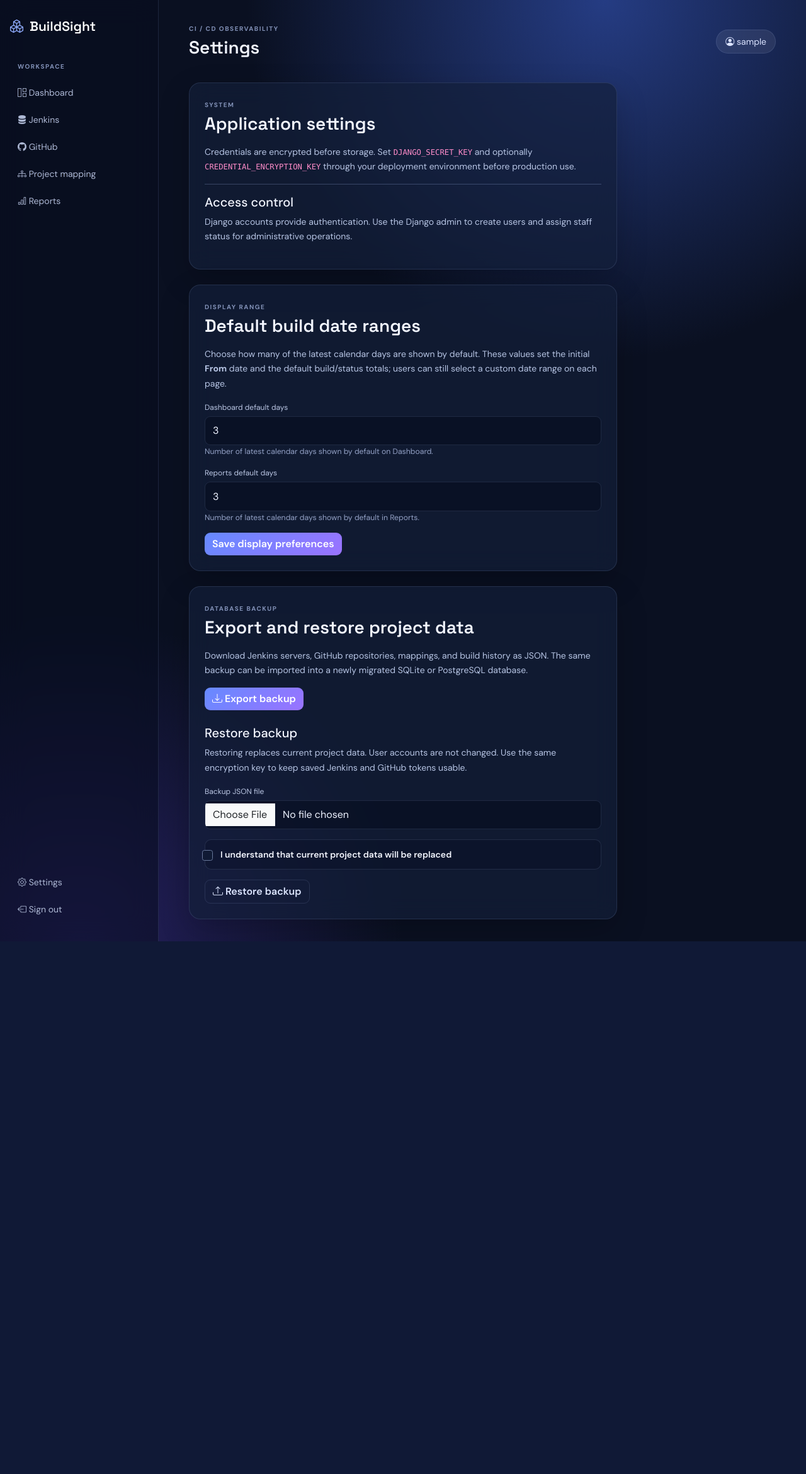
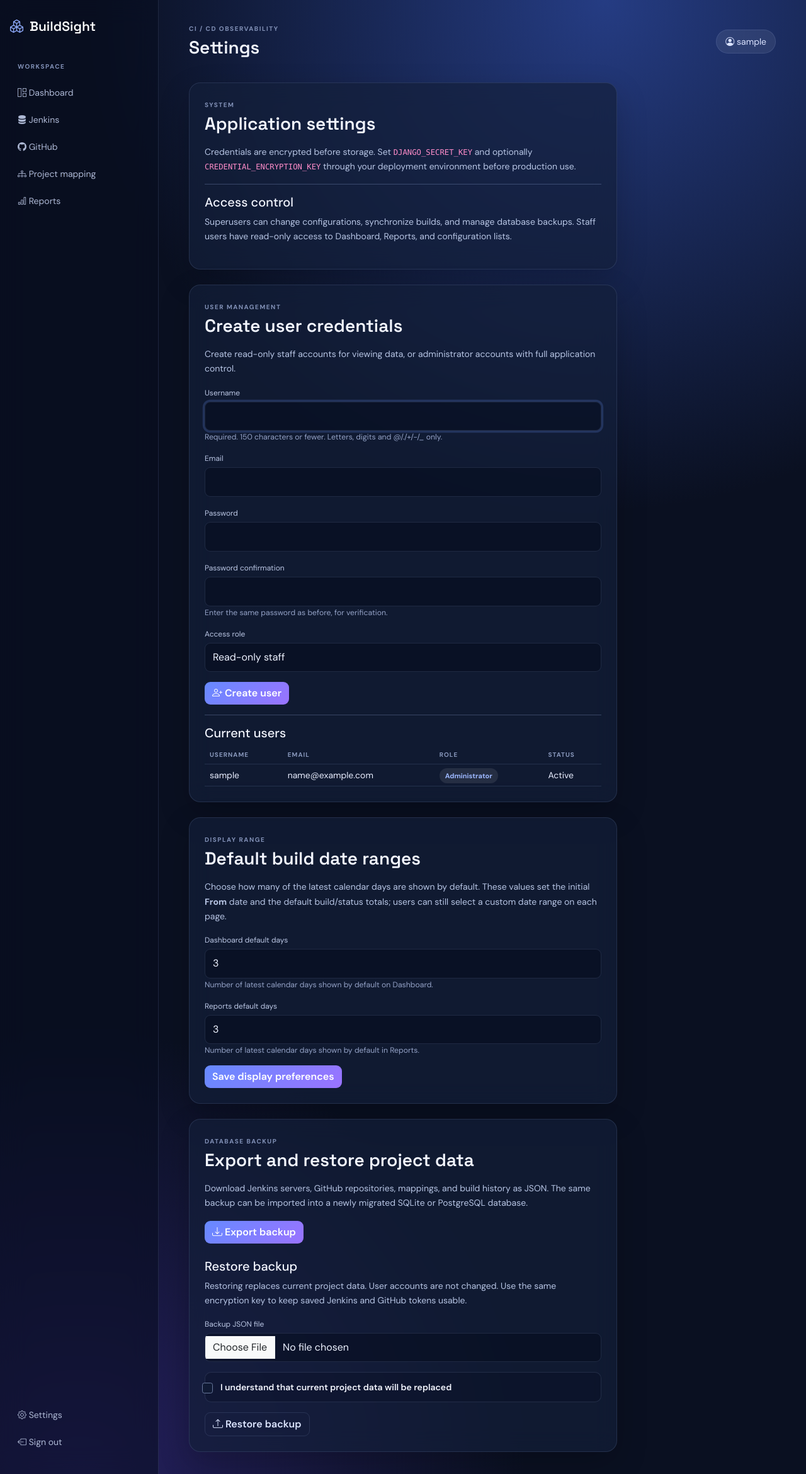
Before and after one commit to ChandraKrishna/BuildSight, a Django app: page /settings/ in a window 1280 px wide. Shown: the whole page at 63% size. Before the commit the page ends 1495 px from the top, so only its background shows below. Run offline with Django 5.2, Linux system fonts and the light colour scheme; the visitor is signed in with stand-in values (Sample User, id 1); data comes from the database, SQL or seed files in the repository.

Commit message:
Add settings user management and read-only staff roles

```diff
--- a/core/forms.py
+++ b/core/forms.py
@@ -1,4 +1,7 @@
 from django import forms
+from django.contrib.auth.forms import UserCreationForm
+from django.contrib.auth.models import User
+from django.db import models
 from .models import DisplayPreference, GitHubRepository, JenkinsServer, ProjectMapping
 
 class GlassForm(forms.ModelForm):
@@ -60,3 +63,28 @@ class DisplayPreferenceForm(forms.ModelForm):
             if cleaned.get(name) is not None and not 1 <= cleaned[name] <= 365:
                 self.add_error(name, 'Enter a value from 1 to 365 days.')
         return cleaned
+
+class ManagedUserCreationForm(UserCreationForm):
+    class Role(models.TextChoices):
+        READ_ONLY = 'readonly', 'Read-only staff'
+        ADMIN = 'admin', 'Administrator'
+
+    email = forms.EmailField(required=False)
+    role = forms.ChoiceField(choices=Role.choices, initial=Role.READ_ONLY, label='Access role')
+
+    class Meta(UserCreationForm.Meta):
+        model = User
+        fields = ('username', 'email')
+
+    def __init__(self, *args, **kwargs):
+        super().__init__(*args, **kwargs)
+        for field in self.fields.values():
+            field.widget.attrs['class'] = 'form-select' if field is self.fields['role'] else 'form-control'
+
+    def save(self, commit=True):
+        user = super().save(commit=False)
+        user.email = self.cleaned_data['email']
+        user.is_staff = True
+        user.is_superuser = self.cleaned_data['role'] == self.Role.ADMIN
+        if commit: user.save()
+        return user
--- a/core/urls.py
+++ b/core/urls.py
@@ -6,5 +6,5 @@ urlpatterns = [
  path('jenkins/', views.jenkins_list, name='jenkins_list'), path('jenkins/new/', views.configuration, {'kind':'jenkins'}, name='jenkins_new'), path('jenkins/<int:pk>/edit/', views.configuration, {'kind':'jenkins'}, name='jenkins_edit'), path('jenkins/<int:pk>/validate/', views.validate_connection, {'kind':'jenkins'}, name='jenkins_validate'),
  path('github/', views.github_list, name='github_list'), path('github/new/', views.configuration, {'kind':'github'}, name='github_new'), path('github/<int:pk>/edit/', views.configuration, {'kind':'github'}, name='github_edit'), path('github/<int:pk>/validate/', views.validate_connection, {'kind':'github'}, name='github_validate'),
  path('mappings/', views.mapping_list, name='mapping_list'), path('mappings/new/', views.configuration, {'kind':'mapping'}, name='mapping_new'), path('mappings/<int:pk>/edit/', views.configuration, {'kind':'mapping'}, name='mapping_edit'), path('mappings/<int:pk>/sync/', views.synchronize, name='mapping_sync'),
- path('reports/', views.reports, name='reports'), path('settings/', views.settings_view, name='settings'), path('settings/display-preferences/', views.update_display_preferences, name='display_preferences'), path('settings/backup/', views.database_backup, name='database_backup'), path('settings/restore/', views.database_restore, name='database_restore'),
+ path('reports/', views.reports, name='reports'), path('settings/', views.settings_view, name='settings'), path('settings/users/', views.create_managed_user, name='create_managed_user'), path('settings/display-preferences/', views.update_display_preferences, name='display_preferences'), path('settings/backup/', views.database_backup, name='database_backup'), path('settings/restore/', views.database_restore, name='database_restore'),
 ]
--- a/core/views.py
+++ b/core/views.py
@@ -6,15 +6,18 @@ from django.contrib import messages
 from django.contrib.auth import login
 from django.contrib.auth.decorators import login_required, user_passes_test
 from django.contrib.auth.forms import AuthenticationForm
+from django.contrib.auth.models import User
 from django.http import HttpResponse
 from django.core.paginator import Paginator
 from django.core.management import call_command
 from django.db import transaction
 from django.shortcuts import get_object_or_404, redirect, render
-from .forms import DatabaseRestoreForm, DisplayPreferenceForm, GitHubRepositoryForm, JenkinsServerForm, ProjectMappingForm
+from .forms import DatabaseRestoreForm, DisplayPreferenceForm, GitHubRepositoryForm, JenkinsServerForm, ManagedUserCreationForm, ProjectMappingForm
 from .models import AuditLog, Build, DisplayPreference, GitHubRepository, JenkinsServer, ProjectMapping
 from .repositories import ConfigurationRepository
 from .services import DashboardService, GitHubService, JenkinsService, audit, encrypt
+
+superuser_required = user_passes_test(lambda user: user.is_superuser)
 
 def login_view(request):
     if request.user.is_authenticated: return redirect('dashboard')
@@ -36,7 +39,7 @@ def paginate_builds(context, request):
     context.update({'builds': page, 'page_obj': page, 'page_numbers': page.paginator.get_elided_page_range(number=page.number, on_each_side=2, on_ends=1), 'pagination_query': query.urlencode()})
     return context
 
-@login_required
+@superuser_required
 def configuration(request, kind, pk=None):
     model, form_class, label = {'jenkins': (JenkinsServer, JenkinsServerForm, 'Jenkins server'), 'github': (GitHubRepository, GitHubRepositoryForm, 'GitHub repository'), 'mapping': (ProjectMapping, ProjectMappingForm, 'project mapping')}[kind]
     instance = get_object_or_404(model, pk=pk) if pk else None
@@ -59,7 +62,7 @@ def github_list(request): return render(request, 'core/config_list.html', {'titl
 @login_required
 def mapping_list(request): return render(request, 'core/config_list.html', {'title':'Project Mappings','kind':'mapping','items': ProjectMapping.objects.select_related('jenkins_server','github_repository')})
 
-@login_required
+@superuser_required
 def validate_connection(request, kind, pk):
     entity = get_object_or_404(JenkinsServer if kind == 'jenkins' else GitHubRepository, pk=pk)
     if not entity.enabled:
@@ -71,7 +74,7 @@ def validate_connection(request, kind, pk):
     audit(request.user, 'validated_connection', str(entity), service=kind)
     return redirect(f'{kind}_list')
 
-@login_required
+@superuser_required
 def synchronize(request, pk):
     mapping = get_object_or_404(ProjectMapping, pk=pk)
     if not mapping.enabled or not mapping.jenkins_server.enabled or not mapping.github_repository.enabled:
@@ -92,13 +95,15 @@ def reports(request):
         return response
     return render(request, 'core/reports.html', paginate_builds(context, request))
 
+def settings_context(**overrides):
+    context = {'restore_form': DatabaseRestoreForm(), 'display_form': DisplayPreferenceForm(instance=DisplayPreference.get_solo()), 'user_form': ManagedUserCreationForm(), 'managed_users': User.objects.order_by('username'), 'is_admin': True}
+    context.update(overrides)
+    return context
+
 @login_required
-def settings_view(request): return render(request, 'core/settings.html', {'restore_form': DatabaseRestoreForm(), 'display_form': DisplayPreferenceForm(instance=DisplayPreference.get_solo()), 'is_admin': request.user.is_staff})
+def settings_view(request): return render(request, 'core/settings.html', settings_context(is_admin=request.user.is_superuser))
 
-def staff_required(view):
-    return login_required(user_passes_test(lambda user: user.is_staff)(view))
-
-@staff_required
+@superuser_required
 def database_backup(request):
     response = HttpResponse(content_type='application/json')
     response['Content-Disposition'] = 'attachment; filename="buildsight-backup.json"'
@@ -106,21 +111,21 @@ def database_backup(request):
     audit(request.user, 'exported_database_backup', 'project data')
     return response
 
-@staff_required
+@superuser_required
 def database_restore(request):
     if request.method != 'POST': return redirect('settings')
     form = DatabaseRestoreForm(request.POST, request.FILES)
     if not form.is_valid():
-        return render(request, 'core/settings.html', {'restore_form': form, 'is_admin': True})
+        return render(request, 'core/settings.html', settings_context(restore_form=form))
     uploaded = form.cleaned_data['backup_file']
     if uploaded.size > 20 * 1024 * 1024:
         form.add_error('backup_file', 'Backup files must be 20 MB or smaller.')
-        return render(request, 'core/settings.html', {'restore_form': form, 'is_admin': True})
+        return render(request, 'core/settings.html', settings_context(restore_form=form))
     raw = uploaded.read()
     try: json.loads(raw.decode('utf-8'))
     except (UnicodeDecodeError, json.JSONDecodeError):
         form.add_error('backup_file', 'Upload a valid BuildSight JSON backup file.')
-        return render(request, 'core/settings.html', {'restore_form': form, 'is_admin': True})
+        return render(request, 'core/settings.html', settings_context(restore_form=form))
     temporary_file = None
     try:
         with tempfile.NamedTemporaryFile(mode='wb', suffix='.json', delete=False) as temporary_file:
@@ -138,11 +143,11 @@ def database_restore(request):
         return redirect('settings')
     except Exception as exc:
         form.add_error('backup_file', f'Restore failed: {exc}')
-        return render(request, 'core/settings.html', {'restore_form': form, 'is_admin': True})
+        return render(request, 'core/settings.html', settings_context(restore_form=form))
     finally:
         if temporary_file and os.path.exists(temporary_file.name): os.unlink(temporary_file.name)
 
-@staff_required
+@superuser_required
 def update_display_preferences(request):
     if request.method != 'POST': return redirect('settings')
     form = DisplayPreferenceForm(request.POST, instance=DisplayPreference.get_solo())
@@ -151,4 +156,15 @@ def update_display_preferences(request):
         audit(request.user, 'updated_display_preferences', 'dashboard and reports')
         messages.success(request, 'Default date ranges updated.')
         return redirect('settings')
-    return render(request, 'core/settings.html', {'restore_form': DatabaseRestoreForm(), 'display_form': form, 'is_admin': True})
+    return render(request, 'core/settings.html', settings_context(display_form=form))
+
+@superuser_required
+def create_managed_user(request):
+    if request.method != 'POST': return redirect('settings')
+    form = ManagedUserCreationForm(request.POST)
+    if form.is_valid():
+        user = form.save()
+        audit(request.user, 'created_user', user.username, role=form.cleaned_data['role'])
+        messages.success(request, f'User {user.username} created successfully.')
+        return redirect('settings')
+    return render(request, 'core/settings.html', settings_context(user_form=form))
--- a/templates/core/settings.html
+++ b/templates/core/settings.html
@@ -1,7 +1,8 @@
 {% extends 'base.html' %}
 {% block page_title %}Settings{% endblock %}
 {% block content %}
-<section class="glass-panel form-panel"><span class="eyebrow">SYSTEM</span><h2>Application settings</h2><p class="settings-copy mt-3">Credentials are encrypted before storage. Set <code>DJANGO_SECRET_KEY</code> and optionally <code>CREDENTIAL_ENCRYPTION_KEY</code> through your deployment environment before production use.</p><hr><h5>Access control</h5><p class="settings-copy">Django accounts provide authentication. Use the Django admin to create users and assign staff status for administrative operations.</p></section>
-<section class="glass-panel form-panel mt-4"><span class="eyebrow">DISPLAY RANGE</span><h2>Default build date ranges</h2><p class="settings-copy mt-3">Choose how many of the latest calendar days are shown by default. These values set the initial <strong>From</strong> date and the default build/status totals; users can still select a custom date range on each page.</p>{% if is_admin %}<form method="post" action="{% url 'display_preferences' %}">{% csrf_token %}{% for field in display_form %}<div class="mb-3"><label class="form-label">{{ field.label }}</label>{{ field }}<small>{{ field.help_text }}</small>{{ field.errors }}</div>{% endfor %}<button class="btn btn-primary" type="submit">Save display preferences</button></form>{% else %}<p class="settings-copy">Only staff administrators can update these defaults.</p>{% endif %}</section>
-<section class="glass-panel form-panel mt-4"><span class="eyebrow">DATABASE BACKUP</span><h2>Export and restore project data</h2><p class="settings-copy mt-3">Download Jenkins servers, GitHub repositories, mappings, and build history as JSON. The same backup can be imported into a newly migrated SQLite or PostgreSQL database.</p>{% if is_admin %}<div class="d-flex gap-2 mb-4"><a class="btn btn-primary" href="{% url 'database_backup' %}"><i class="bi bi-download"></i> Export backup</a></div><form method="post" action="{% url 'database_restore' %}" enctype="multipart/form-data">{% csrf_token %}<h5>Restore backup</h5><p class="settings-copy">Restoring replaces current project data. User accounts are not changed. Use the same encryption key to keep saved Jenkins and GitHub tokens usable.</p><div class="mb-3"><label class="form-label">{{ restore_form.backup_file.label }}</label>{{ restore_form.backup_file }}{{ restore_form.backup_file.errors }}</div><div class="form-check active-check mb-3">{{ restore_form.confirm_replace }}<label class="form-check-label" for="{{ restore_form.confirm_replace.id_for_label }}">{{ restore_form.confirm_replace.label }}</label>{{ restore_form.confirm_replace.errors }}</div><button class="btn btn-outline-light" type="submit"><i class="bi bi-upload"></i> Restore backup</button></form>{% else %}<p class="settings-copy">Database export and restore are available to staff administrators only.</p>{% endif %}</section>
+<section class="glass-panel form-panel"><span class="eyebrow">SYSTEM</span><h2>Application settings</h2><p class="settings-copy mt-3">Credentials are encrypted before storage. Set <code>DJANGO_SECRET_KEY</code> and optionally <code>CREDENTIAL_ENCRYPTION_KEY</code> through your deployment environment before production use.</p><hr><h5>Access control</h5><p class="settings-copy">Superusers can change configurations, synchronize builds, and manage database backups. Staff users have read-only access to Dashboard, Reports, and configuration lists.</p></section>
+<section class="glass-panel form-panel mt-4"><span class="eyebrow">USER MANAGEMENT</span><h2>Create user credentials</h2>{% if is_admin %}<p class="settings-copy mt-3">Create read-only staff accounts for viewing data, or administrator accounts with full application control.</p><form method="post" action="{% url 'create_managed_user' %}">{% csrf_token %}{% for field in user_form %}<div class="mb-3"><label class="form-label">{{ field.label }}</label>{{ field }}{% if field.help_text %}<small>{{ field.help_text }}</small>{% endif %}{{ field.errors }}</div>{% endfor %}<button class="btn btn-primary" type="submit"><i class="bi bi-person-plus"></i> Create user</button></form><hr><h5>Current users</h5><div class="table-responsive"><table class="table align-middle"><thead><tr><th>USERNAME</th><th>EMAIL</th><th>ROLE</th><th>STATUS</th></tr></thead><tbody>{% for managed_user in managed_users %}<tr><td>{{ managed_user.username }}</td><td>{{ managed_user.email|default:'—' }}</td><td>{% if managed_user.is_superuser %}<span class="status running">Administrator</span>{% else %}<span class="status success">Read-only staff</span>{% endif %}</td><td>{% if managed_user.is_active %}Active{% else %}Inactive{% endif %}</td></tr>{% endfor %}</tbody></table></div>{% else %}<p class="settings-copy mt-3">Only superusers can create and view user credentials.</p>{% endif %}</section>
+<section class="glass-panel form-panel mt-4"><span class="eyebrow">DISPLAY RANGE</span><h2>Default build date ranges</h2><p class="settings-copy mt-3">Choose how many of the latest calendar days are shown by default. These values set the initial <strong>From</strong> date and the default build/status totals; users can still select a custom date range on each page.</p>{% if is_admin %}<form method="post" action="{% url 'display_preferences' %}">{% csrf_token %}{% for field in display_form %}<div class="mb-3"><label class="form-label">{{ field.label }}</label>{{ field }}<small>{{ field.help_text }}</small>{{ field.errors }}</div>{% endfor %}<button class="btn btn-primary" type="submit">Save display preferences</button></form>{% else %}<p class="settings-copy">Only superusers can update these defaults.</p>{% endif %}</section>
+<section class="glass-panel form-panel mt-4"><span class="eyebrow">DATABASE BACKUP</span><h2>Export and restore project data</h2><p class="settings-copy mt-3">Download Jenkins servers, GitHub repositories, mappings, and build history as JSON. The same backup can be imported into a newly migrated SQLite or PostgreSQL database.</p>{% if is_admin %}<div class="d-flex gap-2 mb-4"><a class="btn btn-primary" href="{% url 'database_backup' %}"><i class="bi bi-download"></i> Export backup</a></div><form method="post" action="{% url 'database_restore' %}" enctype="multipart/form-data">{% csrf_token %}<h5>Restore backup</h5><p class="settings-copy">Restoring replaces current project data. User accounts are not changed. Use the same encryption key to keep saved Jenkins and GitHub tokens usable.</p><div class="mb-3"><label class="form-label">{{ restore_form.backup_file.label }}</label>{{ restore_form.backup_file }}{{ restore_form.backup_file.errors }}</div><div class="form-check active-check mb-3">{{ restore_form.confirm_replace }}<label class="form-check-label" for="{{ restore_form.confirm_replace.id_for_label }}">{{ restore_form.confirm_replace.label }}</label>{{ restore_form.confirm_replace.errors }}</div><button class="btn btn-outline-light" type="submit"><i class="bi bi-upload"></i> Restore backup</button></form>{% else %}<p class="settings-copy">Database export and restore are available to superusers only.</p>{% endif %}</section>
 {% endblock %}
```
Also changed, not shown: core/tests.py (+23 -0 lines), templates/core/config_list.html (+6 -1 lines).
